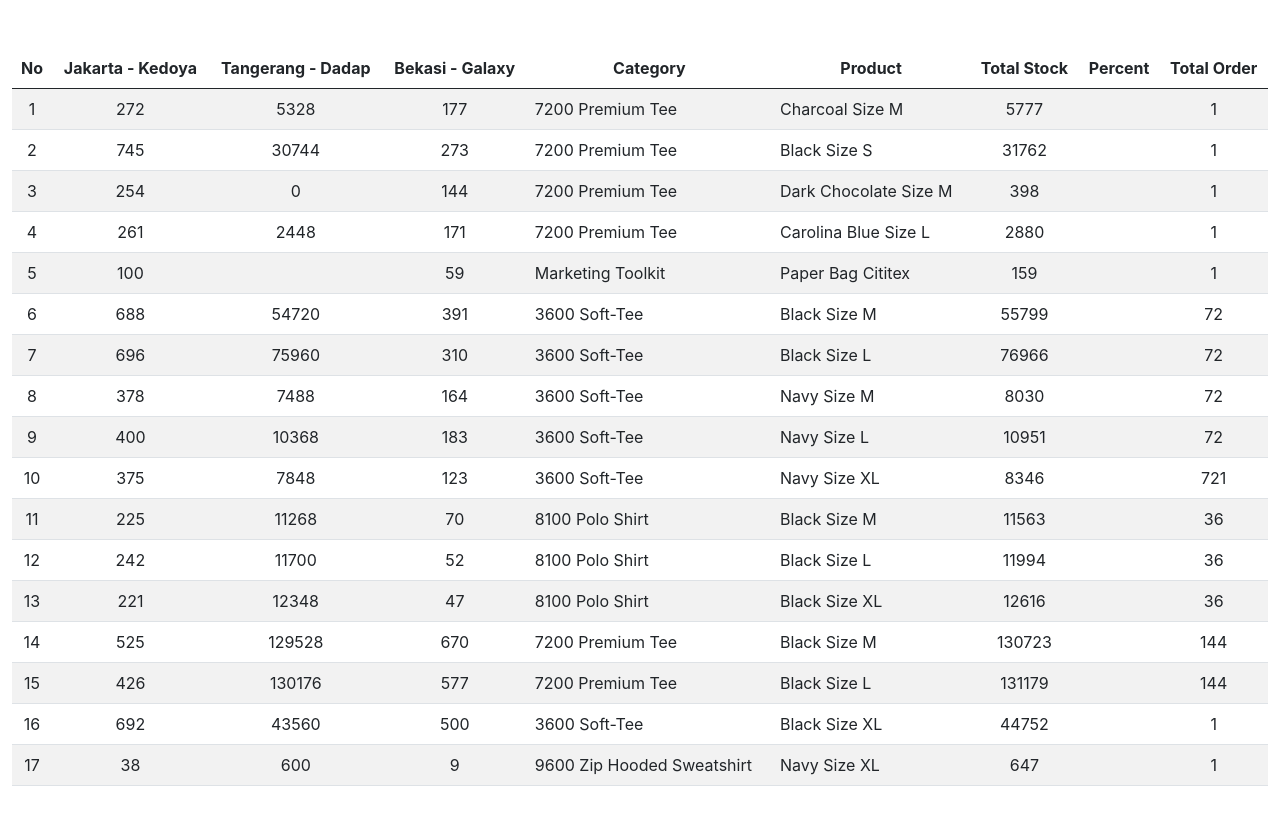
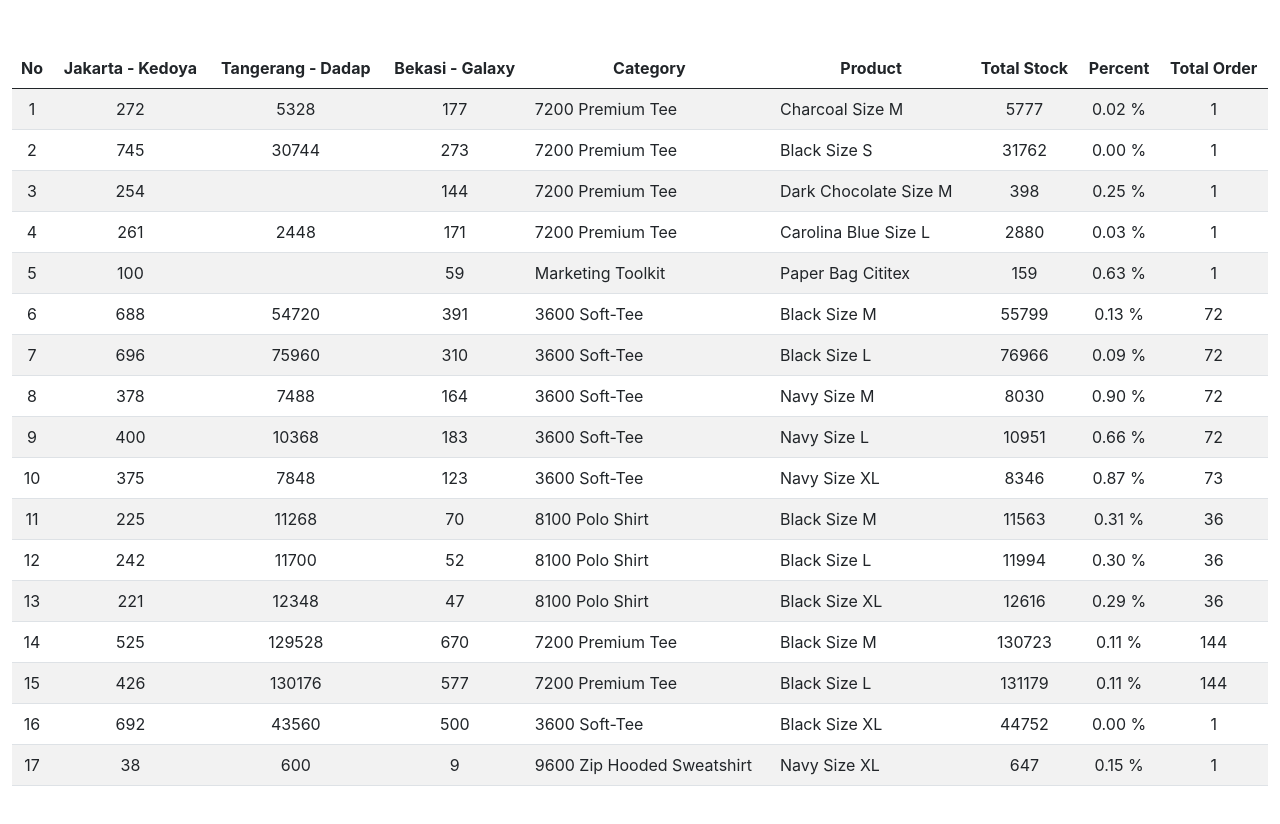
Before and after one commit to rasyidrmhd/technical-test-cititex, a React (Create React App) app: page / in a window 1280 px wide. Shown: the top 824 px of the page. Built offline with nearby package versions, Linux system fonts and the light colour scheme.

Commit message:
show percent each data row

```diff
--- a/src/App.js
+++ b/src/App.js
@@ -1,4 +1,3 @@
-import "./App.css";
 import data from "./data/data.json";
 
 function App() {
@@ -25,11 +24,9 @@ function App() {
                 <td>{idx + 1}</td>
                 {data.location.map((location, idx) => {
                   return (
-                    <td>
+                    <td key={idx}>
                       {JSON.parse(item.product_stock).map((stock) => {
-                        if (Number(Object.keys(stock)[0]) === location.id) {
-                          return Number(Object.values(stock)[0]);
-                        }
+                        return stock[location.id] ? stock[location.id] : "";
                       })}
                     </td>
                   );
@@ -39,13 +36,24 @@ function App() {
                 <td>
                   {JSON.parse(item.product_stock)
                     .map((stock) => Object.values(stock)[0])
-                    .reduce((prev, curr) => prev + curr, 0)}
+                    .reduce((prev, curr) => prev + curr)}
                 </td>
-                <td></td>
                 <td>
-                  {JSON.parse(item.items).map((items) => {
-                    return items.qty;
-                  })}
+                  {(
+                    (JSON.parse(item.items)
+                      .map((items) => items.qty)
+                      .reduce((prev, curr) => prev + curr) /
+                      JSON.parse(item.product_stock)
+                        .map((stock) => Object.values(stock)[0])
+                        .reduce((prev, curr) => prev + curr)) *
+                    100
+                  ).toFixed(2)}{" "}
+                  %
+                </td>
+                <td>
+                  {JSON.parse(item.items)
+                    .map((items) => items.qty)
+                    .reduce((prev, curr) => prev + curr)}
                 </td>
               </tr>
             );
```
